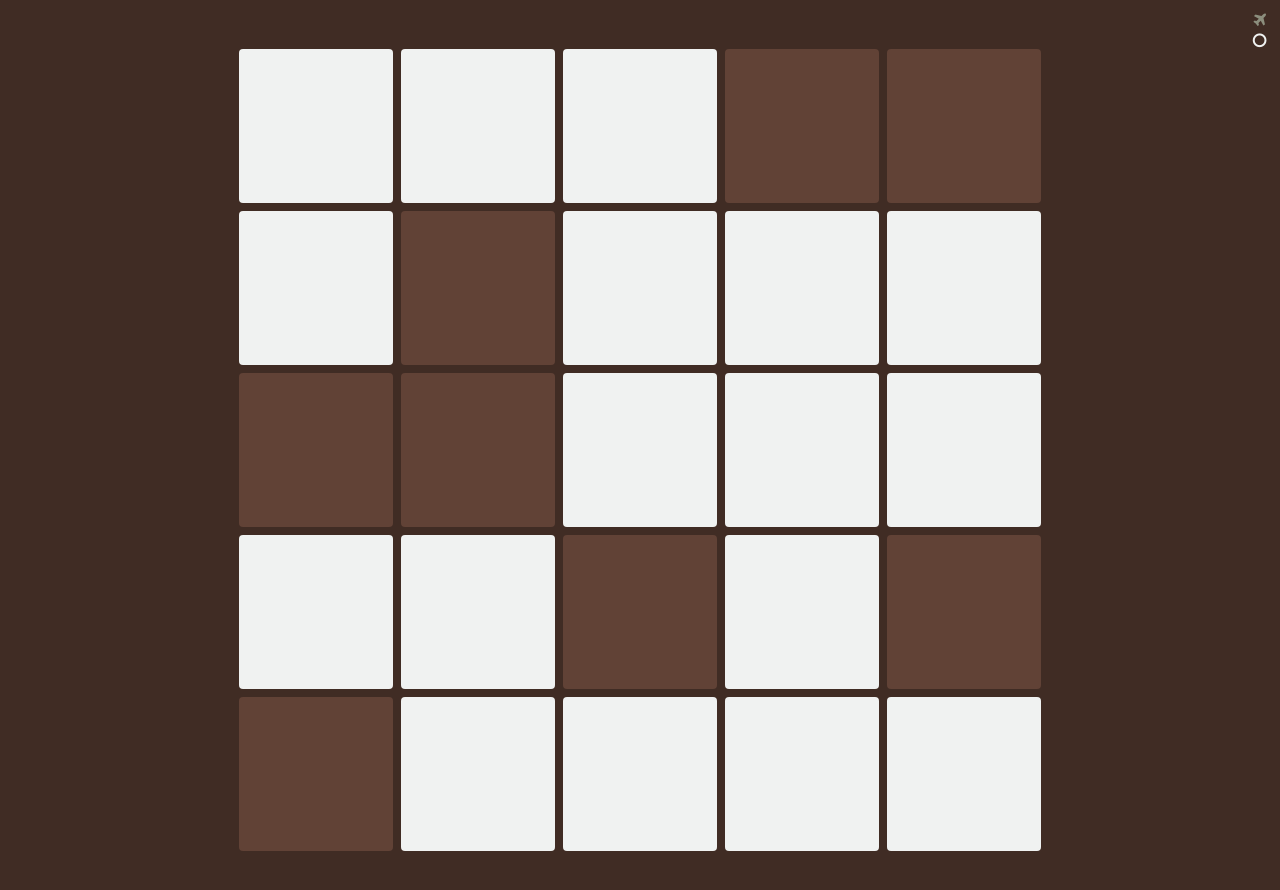
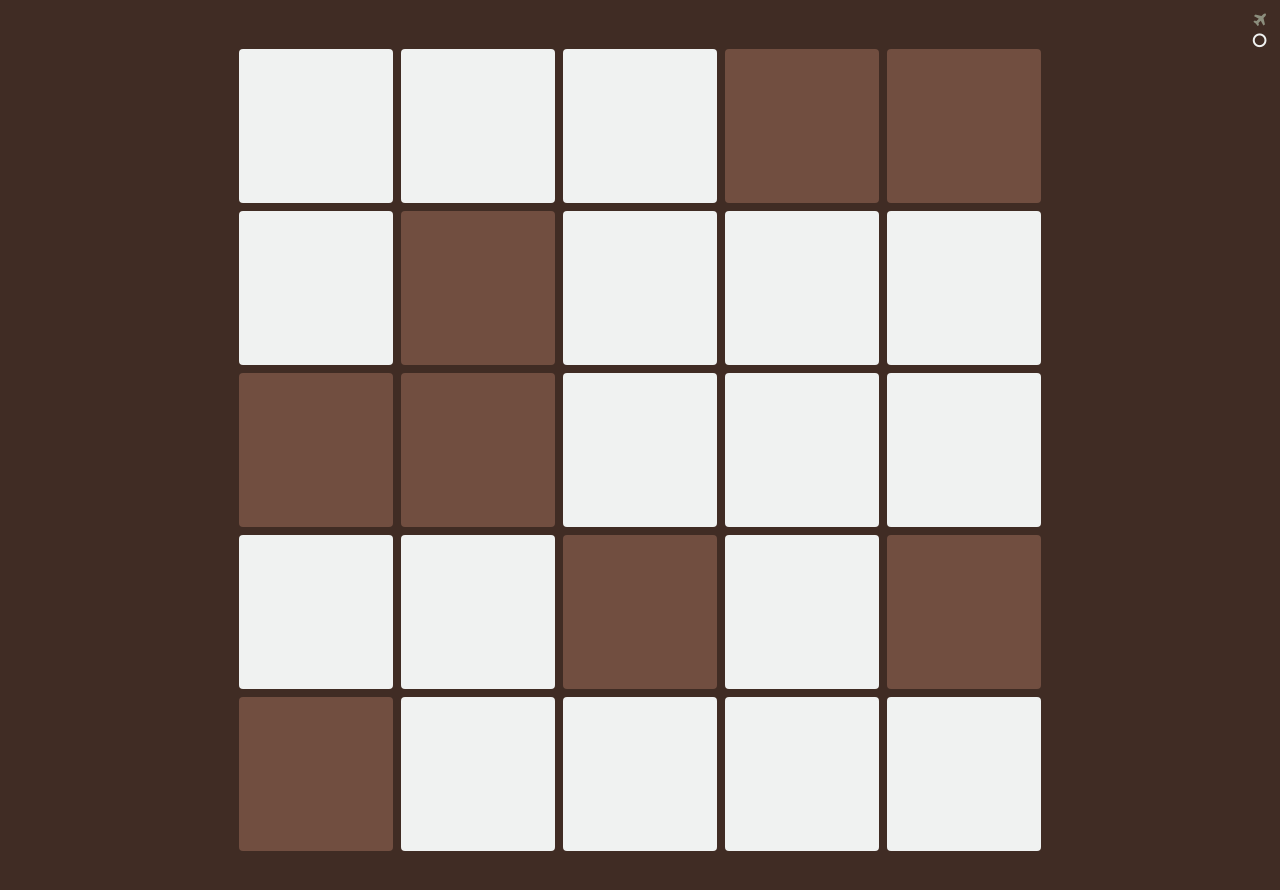
Before and after one commit to nmorduch/lights-out, a Jekyll site: the page built from torus/index.html, in a window 1280 px wide. Shown: the top 890 px of the page. Built offline with Jekyll 4.4.1, drawn with Linux system fonts in a browser that asks for light colours; nearby versions of some CDN libraries.

Commit message:
cell color

```diff
--- a/sass/screen.sass
+++ b/sass/screen.sass
@@ -91,6 +91,6 @@ nav
 .torus
 	background-color: $brown
 	.cell
-		background-color: lighten($brown,10%)
+		background-color: lighten($brown,15%)
 	.on
 		background-color: $white
```
Also changed, not shown: css/screen.css (+1 -1 lines).
